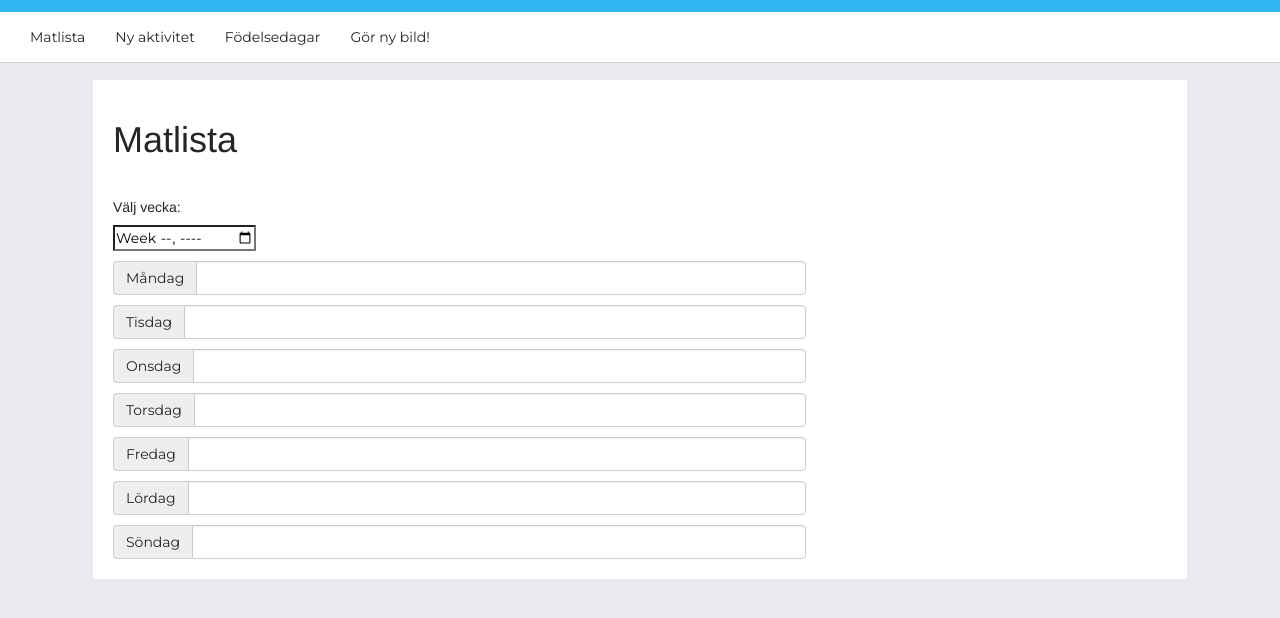
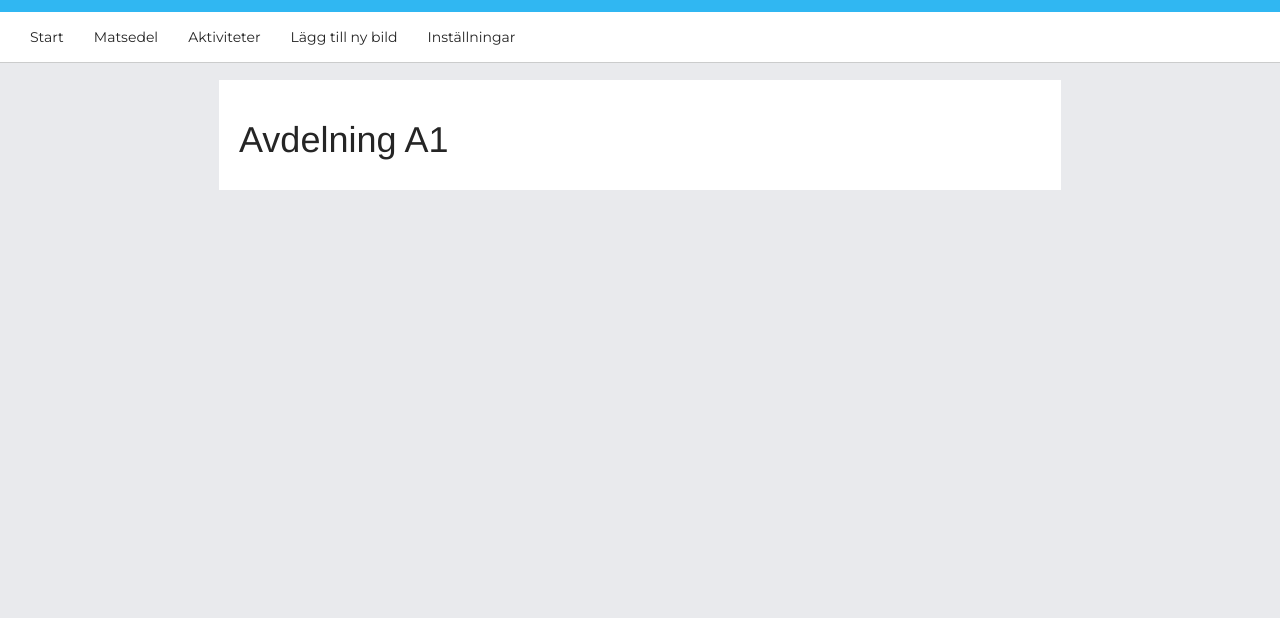
Before and after one commit to jonnaks/BINGO, a plain HTML site: page client/staff/index.html in a window 1280 px wide. Shown: the part 88-706 px from the top of the page. Drawn offline with Linux system fonts and the light colour scheme.

Commit message:
Börjat header stuff start

```diff
--- a/client/staff/index.html
+++ b/client/staff/index.html
@@ -39,10 +39,11 @@
     <div class="sub-nav navbar-fixed-top navbar">
     	<div id="navbar" class="collapse navbar-collapse">
 	    	<ul class="nav navbar-nav">
-	           <li class="active"><a class="dark-a" href="#">Matlista</a></li>
-	           <li class="active"><a class="dark-a" href="#">Ny aktivitet</a></li>
-	           <li class="active"><a class="dark-a" href="#">Födelsedagar</a></li>
-	           <li class="active"><a class="dark-a" href="#">Gör ny bild!</a></li>
+				<li class="active"><a class="dark-a" href="#">Start</a></li>
+	           <li class="active"><a class="dark-a" href="food.html">Matsedel</a></li>
+	           <li class="active"><a class="dark-a" href="#">Aktiviteter</a></li>
+	           <li class="active"><a class="dark-a" href="#">Lägg till ny bild</a></li>
+	           <li class="active"><a class="dark-a" href="#">Inställningar</a></li>
 	         </ul>
 	    </div>
     </div>
@@ -52,44 +53,12 @@
 		<div class="page">
 			<div class="row">
 				<div class="col-md-8">
-					<h1> Matlista </h1>
-					<form class="weekform">
-						<div class="input-group">
-							<h5> Välj vecka: </h5>
-							<input type="week" name="week">
-						</div>
-						<div class="input-group input-space">
-  							<span class="input-group-addon">Måndag</span>
-  							<input type="text" class="form-control">
-						</div>
-						<div class="input-group input-space">
-  							<span class="input-group-addon">Tisdag</span>
-  							<input type="text" class="form-control">
-						</div>
-						<div class="input-group input-space">
-  							<span class="input-group-addon">Onsdag</span>
-  							<input type="text" class="form-control">
-						</div>
-						<div class="input-group input-space">
-  							<span class="input-group-addon">Torsdag</span>
-  							<input type="text" class="form-control">
-						</div>
-						<div class="input-group input-space">
-  							<span class="input-group-addon">Fredag</span>
-  							<input type="text" class="form-control">
-						</div>
-						<div class="input-group input-space">
-  							<span class="input-group-addon">Lördag</span>
-  							<input type="text" class="form-control">
-						</div>
-						<div class="input-group input-space">
-  							<span class="input-group-addon">Söndag</span>
-  							<input type="text" class="form-control">
-						</div>
-					</form>
+					<h1>Avdelning A1</h1>
+
 				</div>
 			</div>
 		</div>
+
 	</div>
 
 	 <footer id="footer">
```
